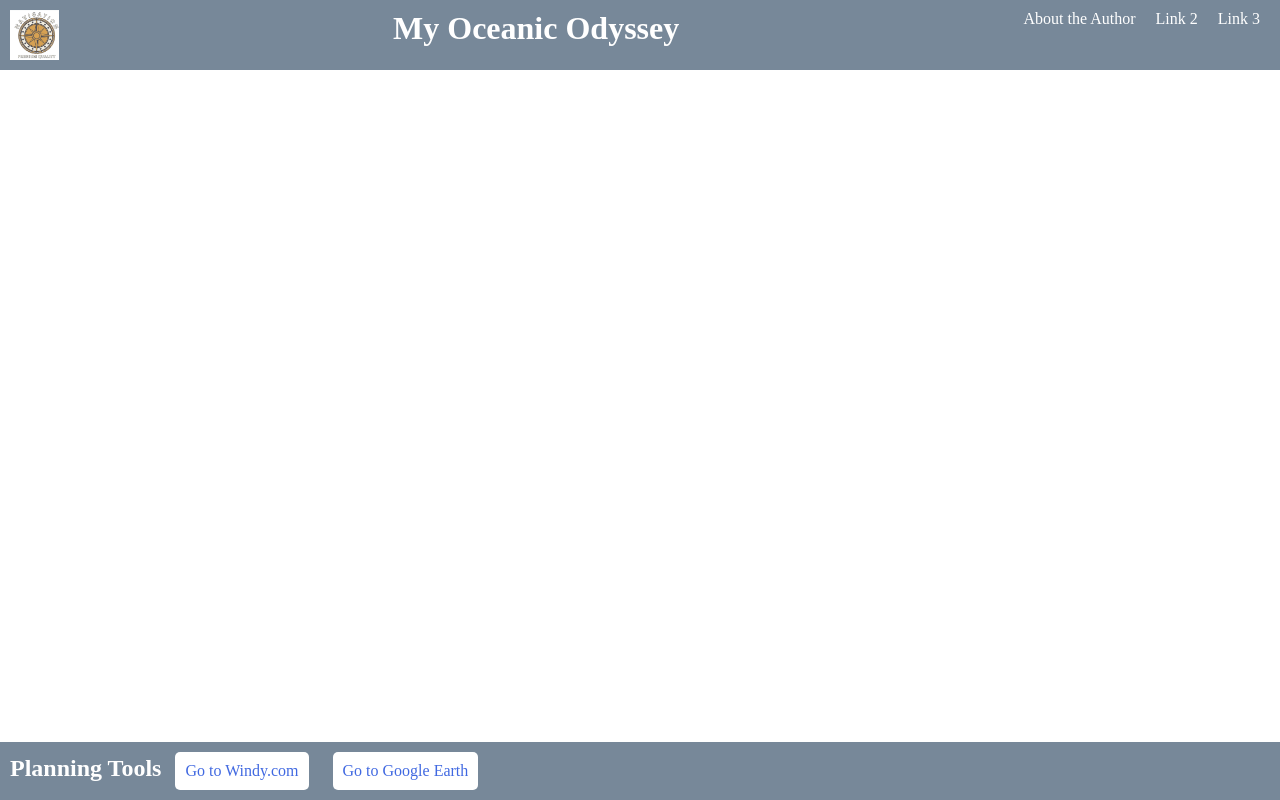
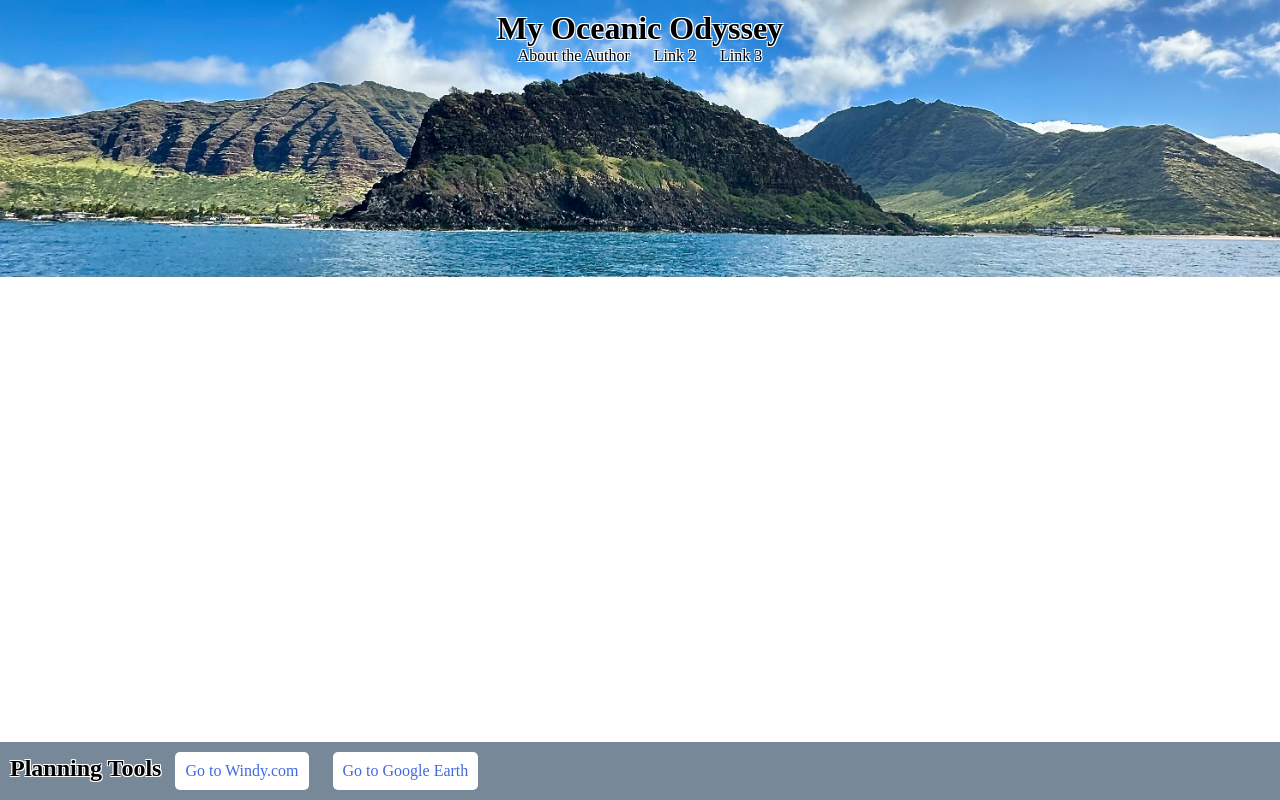
Before and after one commit to druzzy811/Oahu_Paddle, a website: page index.html in a window 1280 px wide. Drawn offline with nearby package versions, Linux system fonts and the light colour scheme; no server answers.

Commit message:
banner image
replaced banner with image and made map height stable

```diff
--- a/index.html
+++ b/index.html
@@ -6,19 +6,16 @@
     <link rel="stylesheet" href="https://unpkg.com/leaflet@1.9.4/dist/leaflet.css"
     integrity="sha256-p4NxAoJBhIIN+hmNHrzRCf9tD/miZyoHS5obTRR9BMY="
     crossorigin=""/>
-
     <script src="https://unpkg.com/leaflet@1.9.4/dist/leaflet.js"
     integrity="sha256-20nQCchB9co0qIjJZRGuk2/Z9VM+kNiyxNV1lvTlZBo="
     crossorigin=""></script>
-
-
-<script src= Polyline.encoded.js></script>
+    <script src="Polyline.encoded.js"></script>
     <link rel="stylesheet" type="text/css" href="styles.css">
 </head>
 <body>
     <!-- Top Banner -->
     <div class="top-banner">
-    	<img src="logo_placeholder.png" alt="Logo Placeholder"> <!-- Replace "your-logo.png" with the actual filename of your PNG image -->
+        <div class="top-content">
             <h1>My Oceanic Odyssey</h1>
             <nav>
                 <!-- Placeholder links for a bio -->
@@ -26,6 +23,8 @@ crossorigin=""></script>
                 <a href="#">Link 2</a>
                 <a href="#">Link 3</a>
             </nav>
+        </div>
+        <img src="top_banner.jpeg" alt="Banner Image">
     </div>
     <div id="map"></div>
 
@@ -36,6 +35,6 @@ crossorigin=""></script>
         <a href="https://earth.google.com/web/@21.26186347,-157.81431259,47.74905754a,5624.30629881d,35y,360h,0t,0r" target="_blank">Go to Google Earth</a>
     </div>
 
-<script src =strava_api.js></script>
+    <script src="strava_api.js"></script>
 </body>
 </html>
--- a/strava_api.js
+++ b/strava_api.js
@@ -10,7 +10,7 @@ function getActivities(res) {
         .then((res) => (res.json()))
         .then(function (data) {
 
-            var map = L.map('map').setView([21.4960, -157.0118], 11); // Set Oahu's coordinates here
+            var map = L.map('map').setView([21.466883, -157.942441], 11); // Set Oahu's coordinates here
              // Add this line to ensure the map is centered correctly on desktop
             map.invalidateSize();
 
--- a/styles.css
+++ b/styles.css
@@ -1,5 +1,3 @@
-/* Update styles.css */
-
 body, html {
     margin: 0;
     padding: 0;
@@ -8,57 +6,66 @@ body, html {
 }
 
 #map {
-    height: calc(100% - 120px); /* Adjust the value based on the combined height of the top and bottom banners */
+    height: calc(600px); /* Adjust the value based on the combined height of the top and bottom banners */
     width: 100%;
 }
 
 .top-banner {
-    background-color: #778899;
-    padding: 10px;
-    text-align: center;
-    color: white;
-    display: flex;
-    justify-content: space-between;
+    position: relative; /* Establish a positioning context */
 }
 
-.top-banner img {
-    max-width: 100%;
-    max-height: 50px;
+.top-content {
+    position: absolute; /* Position the content absolutely */
+    top: 10px; /* Adjust top positioning */
+    left: 50%; /* Center horizontally */
+    transform: translateX(-50%); /* Center horizontally */
+    text-align: center;
+    width: 100%; /* Ensure full width */
+    z-index: 1; /* Ensure content is above the image */
 }
 
-.top-banner h1 {
+.top-content h1 {
     margin: 0;
+    color: black; /* Set text color to black */
+    text-shadow: 1px 1px 0 white, -1px -1px 0 white, 1px -1px 0 white, -1px 1px 0 white; /* White outline */
 }
 
-.top-banner nav {
-    display: flex;
+.top-content nav a {
+    margin: 0 10px;
+    color: black; /* Set text color to black */
+    text-decoration: none;
+    transition: color 0.3s;
+    text-shadow: 1px 1px 0 white, -1px -1px 0 white, 1px -1px 0 white, -1px 1px 0 white; /* White outline */
 }
 
-.top-banner a {
-    margin: 0 10px;
-    color: #fff;
-    text-decoration: none;
-    transition: color 0.3s;
-}
-
-.top-banner a:hover {
+.top-content a:hover {
     color: #ddd;
 }
 
+
+.top-banner img {
+    width: 100%; /* Make the image span the full width of its container */
+    height: auto; /* Maintain aspect ratio */
+}
+
 .banner {
-    position: fixed;
-    bottom: 0;
-    left: 0;
-    width: 100%;
     background-color: #778899;
     padding: 10px;
     text-align: left;
+    color: black; /* Set text color to black */
+    position: fixed; /* Fixed position */
+    bottom: 0;
+    left: 0;
+    right: 0;
+    z-index: 2; /* Ensure the bottom banner is above the map */
+    text-shadow: 1px 1px 0 white, -1px -1px 0 white, 1px -1px 0 white, -1px 1px 0 white; /* White outline */
 }
 
 .banner h2 {
     margin: 0;
-    color: white;
+    color: black; /* Set text color to black */
     display: inline-block;
+    text-shadow: 1px 1px 0 white, -1px -1px 0 white, 1px -1px 0 white, -1px 1px 0 white; /* White outline */
 }
 
 .banner a {
@@ -70,6 +77,7 @@ body, html {
     text-decoration: none;
     border-radius: 5px;
     transition: background-color 0.3s, color 0.3s;
+    text-shadow: 1px 1px 0 white, -1px -1px 0 white, 1px -1px 0 white, -1px 1px 0 white; /* White outline */
 }
 
 .banner a:hover {
```
Also changed, not shown: top_banner.jpeg (added), 3 other files. Lines whose indentation alone changed are shown as unchanged.
